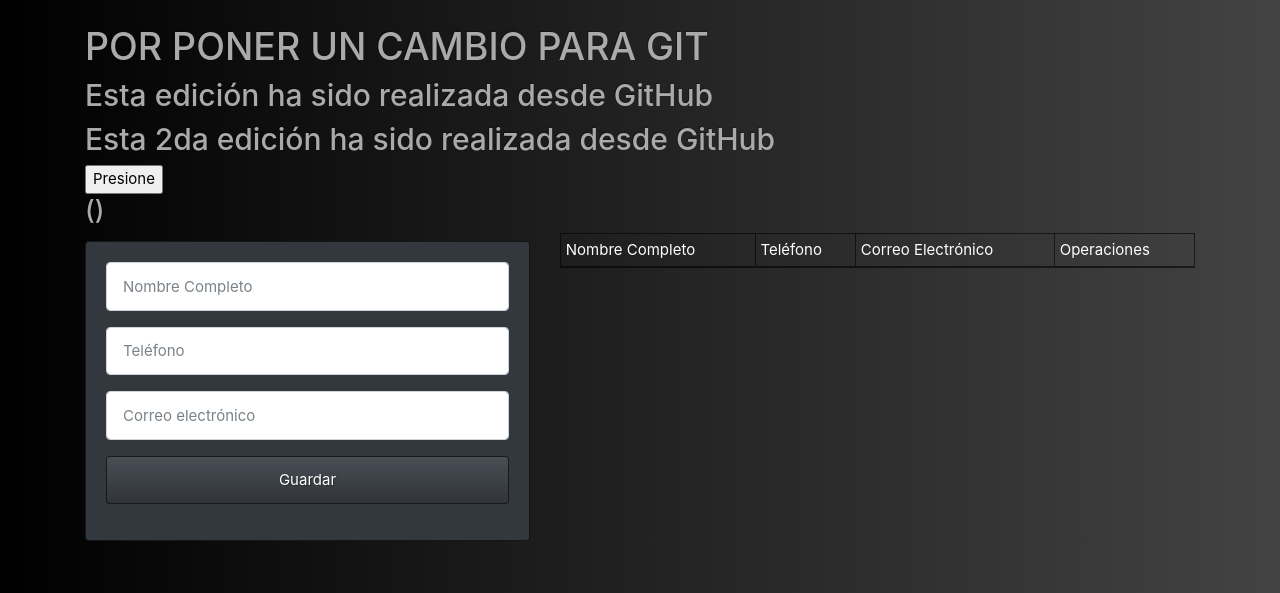
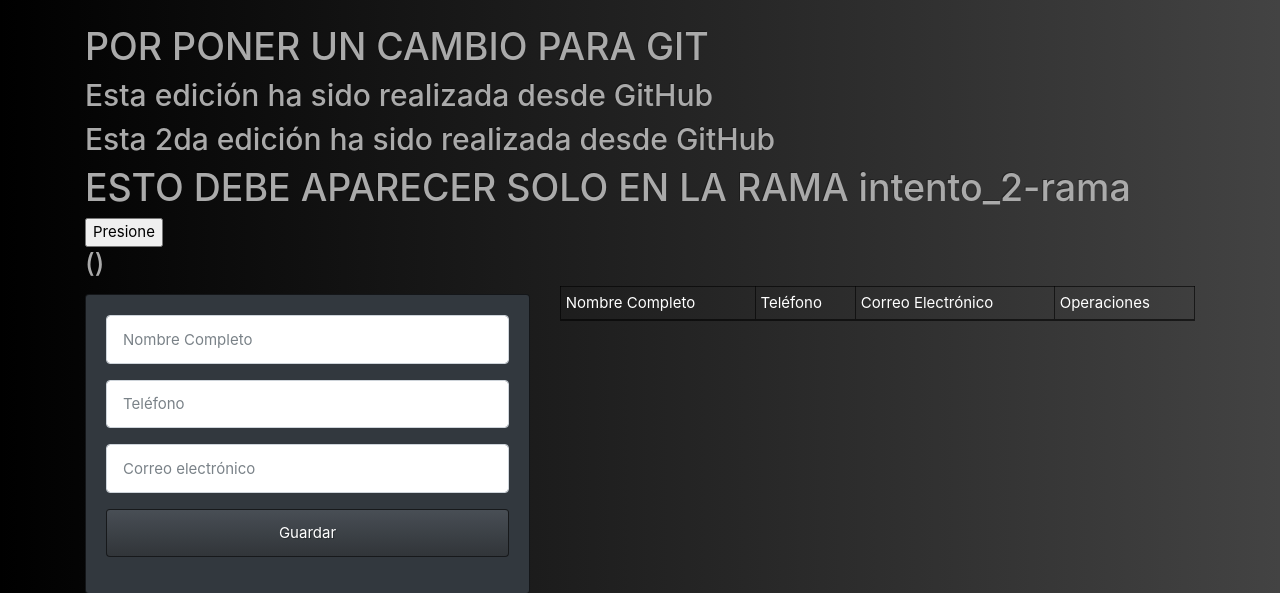
Before and after one commit to juandm1b1/cursoGit, a Flask app: page / in a window 1280 px wide. Shown: the part 54-647 px from the top of the page. Run offline with Flask 2, Linux system fonts and the light colour scheme; data that the repository does not hold is empty; some libraries are stand-ins or nearby versions.

Commit message:
Ejercicio con intento_2-rama

```diff
--- a/templates/index.html
+++ b/templates/index.html
@@ -8,6 +8,11 @@
 <h1>POR PONER UN CAMBIO PARA GIT</h1>
 <h2>Esta edición ha sido realizada desde GitHub</h2>
 <h2>Esta 2da edición ha sido realizada desde GitHub</h2>
+<h1>ESTO DEBE APARECER SOLO EN LA RAMA intento_2-rama</h1>
+
+
+
+
 <input type="button" value="Presione" onmouseover="saludo()">
 <h3>{{contacts}}</h3>
 
```
